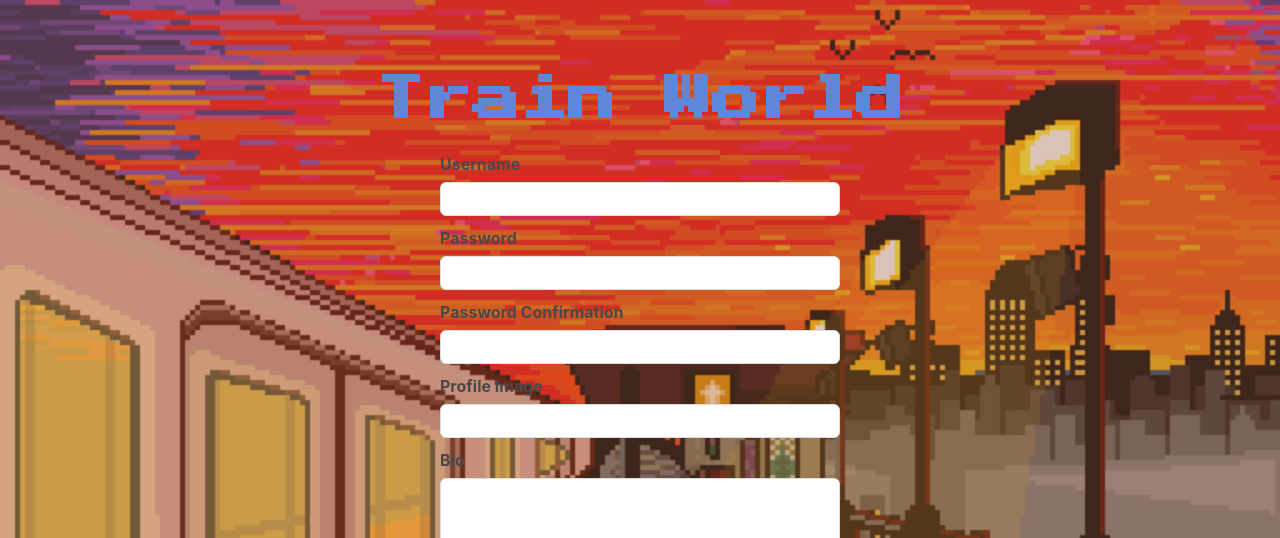
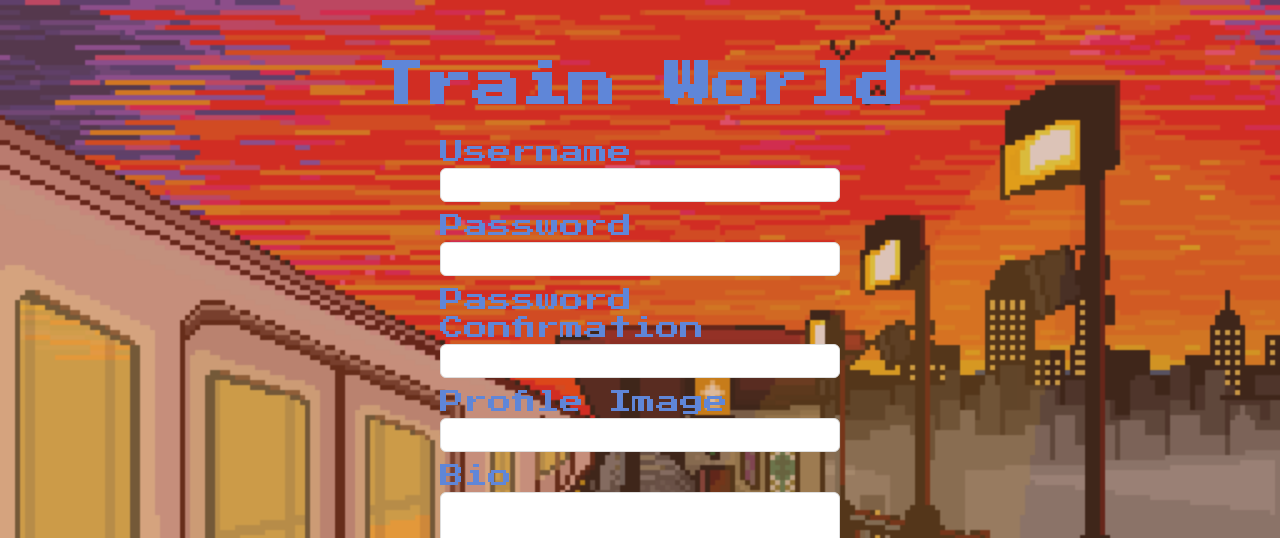
Before and after one commit to terrencechung123/TrainWorld3.0, a React (Create React App) app in the folder client/: page / in a window 1280 px wide. Shown: the top 538 px of the page. Built offline with nearby package versions, Linux system fonts and the light colour scheme; no server answers.

Commit message:
changed labels to custom labels

```diff
--- a/client/src/components/LoginForm.js
+++ b/client/src/components/LoginForm.js
@@ -1,5 +1,5 @@
 import React from "react";
-import { Button, Error, Input, FormField, Label, Textarea } from "../styles";
+import { Button, Error, Input, FormField, Textarea } from "../styles";
 import styled from "styled-components";
 import { useFormik } from "formik";
 import * as yup from "yup";
@@ -64,7 +64,7 @@ function SignUpForm({ onLogin }) {
   return (
     <form onSubmit={formik.handleSubmit}>
       <FormField>
-        <Label htmlFor="username">Username</Label>
+        <CustomLabel htmlFor="username">Username</CustomLabel>
         <Input
           type="text"
           id="username"
@@ -74,7 +74,7 @@ function SignUpForm({ onLogin }) {
         />
       </FormField>
       <FormField>
-        <Label htmlFor="password">Password</Label>
+        <CustomLabel htmlFor="password">Password</CustomLabel>
         <Input
           type="password"
           id="password"
@@ -84,7 +84,7 @@ function SignUpForm({ onLogin }) {
         />
       </FormField>
       <FormField>
-        <Label htmlFor="passwordcConfirmation">Password Confirmation</Label>
+        <CustomLabel htmlFor="passwordcConfirmation">Password Confirmation</CustomLabel>
         <Input
           type="password"
           id="passwordConfirmation"
@@ -94,7 +94,7 @@ function SignUpForm({ onLogin }) {
         />
       </FormField>
       <FormField>
-        <Label htmlFor="imageUrl">Profile Image</Label>
+        <CustomLabel htmlFor="imageUrl">Profile Image</CustomLabel>
         <Input
           type="text"
           id="imageUrl"
@@ -103,7 +103,7 @@ function SignUpForm({ onLogin }) {
         />
       </FormField>
       <FormField>
-        <Label htmlFor="bio">Bio</Label>
+        <CustomLabel htmlFor="bio">Bio</CustomLabel>
         <Textarea
           rows="3"
           id="bio"
```
